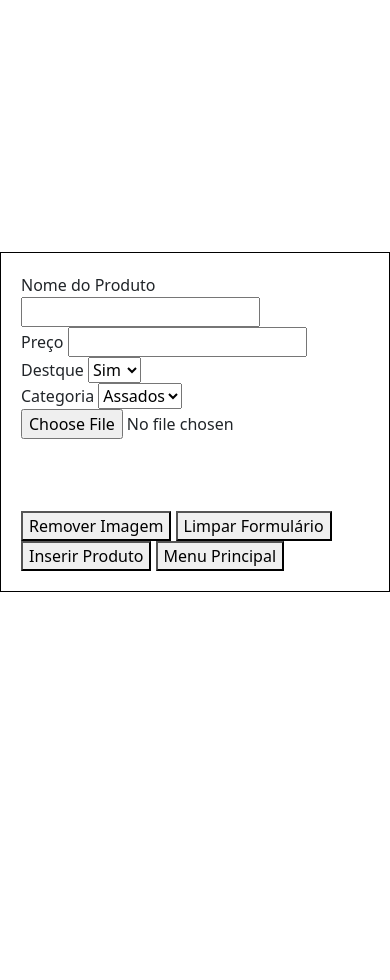
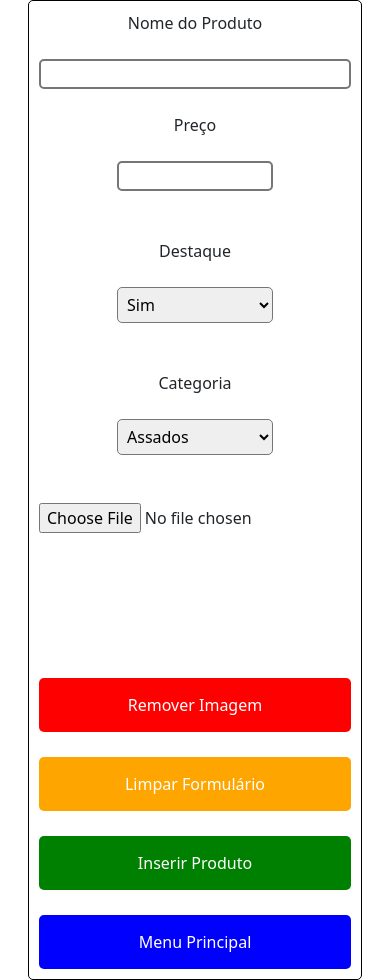
Before and after one commit to dudu5569/dfassados, a PHP site: page /admin/inserir_produtos.php in a window 390 px wide. Before the commit the page ends 592 px from the top, so only its background shows below. Run offline with PHP 8.4, Linux system fonts and the light colour scheme.

Commit message:
arrumando estetica dos formularios e deixando-os responsivos no mobile

```diff
--- a/admin/inserir_produtos.php
+++ b/admin/inserir_produtos.php
@@ -11,36 +11,36 @@
 <div id="formeditarproduto">
         <form id="formularioeditarproduto" action="comandos_admin/inserir_produtos.php" method="post" enctype="multipart/form-data">
 
-        <label for="">Nome do Produto</label>
+        <label for="">Nome do Produto</label> <br>
         <input type="text" name="nomeproduto" id="nomeproduto" required value=""> <br>
 
-        <label for="">Preço</label>
-        <input type="number" name="precoproduto" id="precoproduto" step="0.01" min="0" required value=""> <br>
+        <label for="">Preço</label> <br>
+        <input type="number" name="precoproduto" id="precoproduto" step="0.01" min="0" required value=""> <br> <br>
 
 
-        <label for="">Destque</label>
-        <select name="destaqueproduto" id="">
+        <label for="">Destaque</label><br>
+        <select name="destaqueproduto" id="" class="selectproduto">
             <option value="sim">Sim</option>
             <option value="nao">Não</option>
-        </select> <br>
+        </select> <br> <br>
 
-        <label for="">Categoria</label>
-        <select name="nomecategoria" id="">
+        <label for="">Categoria</label><br>
+        <select name="nomecategoria" id="" class="selectproduto">
             <option value="1">Assados</option>
             <option value="2">Bebidas</option>
-        </select> <br>
+        </select> <br><br>
 
 
         <input type="file" accept="image/*" src="" name="imagem" id="arquivo" alt="" required> <br>
-        <input type="hidden" name="imagem_atual" value="">
+        <input type="hidden" name="imagem_atual" value=""> <br>
 
         <img src="" alt="" id="preview" width="200px"> <br> <br> <br>
 
 
-        <button id="removeimg" type="button">Remover Imagem</button>
-        <button type="button" id="limparform">Limpar Formulário</button>
-        <button type="submit">Inserir Produto</button>
-        <button type="button" onclick="window.location.href='administrativo.php'">Menu Principal</button>
+        <button id="removeimg" class="buttonform" type="button">Remover Imagem</button>
+        <button type="button" id="limparform" class="buttonform">Limpar Formulário</button>
+        <button type="submit" id="enviarform" class="buttonform">Inserir Produto</button>
+        <button type="button" onclick="window.location.href='administrativo.php'" id="menuprincpalbutton" class="buttonform">Menu Principal</button>
     </form>
 </div>
 
--- a/classes/editar_produtos.php
+++ b/classes/editar_produtos.php
@@ -1,5 +1,5 @@
 <?php
-include_once 'c:\xampp\htdocs\casadeassados\config\connn.php';
+include_once __DIR__ . '/../config/connn.php';
 
 class EditarProdutos{
 
--- a/database/Dump20260311.sql
+++ b/database/Dump20260311.sql
@@ -14,6 +14,8 @@
 /*!40014 SET @OLD_FOREIGN_KEY_CHECKS=@@FOREIGN_KEY_CHECKS, FOREIGN_KEY_CHECKS=0 */;
 /*!40101 SET @OLD_SQL_MODE=@@SQL_MODE, SQL_MODE='NO_AUTO_VALUE_ON_ZERO' */;
 /*!40111 SET @OLD_SQL_NOTES=@@SQL_NOTES, SQL_NOTES=0 */;
+
+-- create database assadosdb;
 
 --
 -- Table structure for table `categorias`
--- a/public/css/style.css
+++ b/public/css/style.css
@@ -143,6 +143,9 @@ h1{
     justify-content: center;
 }
 
+
+/* responsividade para mobile                  */
+
 @media (max-width: 768px) {
     .formopcoesbebidas {
         display: flex !important;
@@ -185,6 +188,35 @@ h1{
     #imagemopcaoproduto{
         width: 100% !important;
         border-radius: 5px;
+    }
+
+    #precoproduto{
+        width: 50% !important;
+        margin: auto;
+    }
+
+    .buttonform{
+        margin-top: 25px;
+        padding: 20px;
+    }
+
+    #arquivo{
+        width: 90% !important;
+    }
+
+    #formularioeditarproduto{
+        display: flex;
+        flex-wrap: wrap;
+        flex-direction: column;
+    }
+
+    .selectproduto{
+        width: 50% !important;
+        margin: auto;
+    }
+
+    #preview{
+        margin: auto;
     }
 }
 
@@ -266,8 +298,13 @@ h1{
     border: 1px solid black;
     height: fit-content;
     width: fit-content;
-    padding: 20px;
+    padding: 10px;
     margin: auto;
+    text-align: center;
+    border-radius: 5px;
+    display: flex;
+    flex-wrap: wrap;
+    gap: 10px;
 }
 
 #bodyformedit{
@@ -276,3 +313,54 @@ h1{
     justify-content: center;
     align-items: center;
 }
+
+
+#nomeproduto{
+    width: 100%;
+    border-radius: 5px;
+    border-style: solid;
+}
+
+#precoproduto{
+    border-radius: 5px;
+    border-style: solid;
+}
+
+.selectproduto{
+    border-radius: 5px;
+    padding: 5px;
+}
+
+#removeimg{
+    border-radius: 5px;
+    color: white;
+    background-color: red;
+    border: none;
+    padding: 15px;
+}
+
+
+#enviarform{
+    border-radius: 5px;
+    border: none;
+    background-color: green;
+    color: white;
+    padding: 15px;
+}
+
+
+#limparform{
+    border-radius: 5px;
+    border: none;
+    background-color: orange;
+    color: white;
+    padding: 15px;
+}
+
+#menuprincpalbutton{
+    color: white;
+    background-color: blue;
+    border-radius: 5px;
+    border: none;
+    padding: 15px;
+}
```
Also changed, not shown: admin/editar_produto.php (+19 -18 lines), 1 other file.
